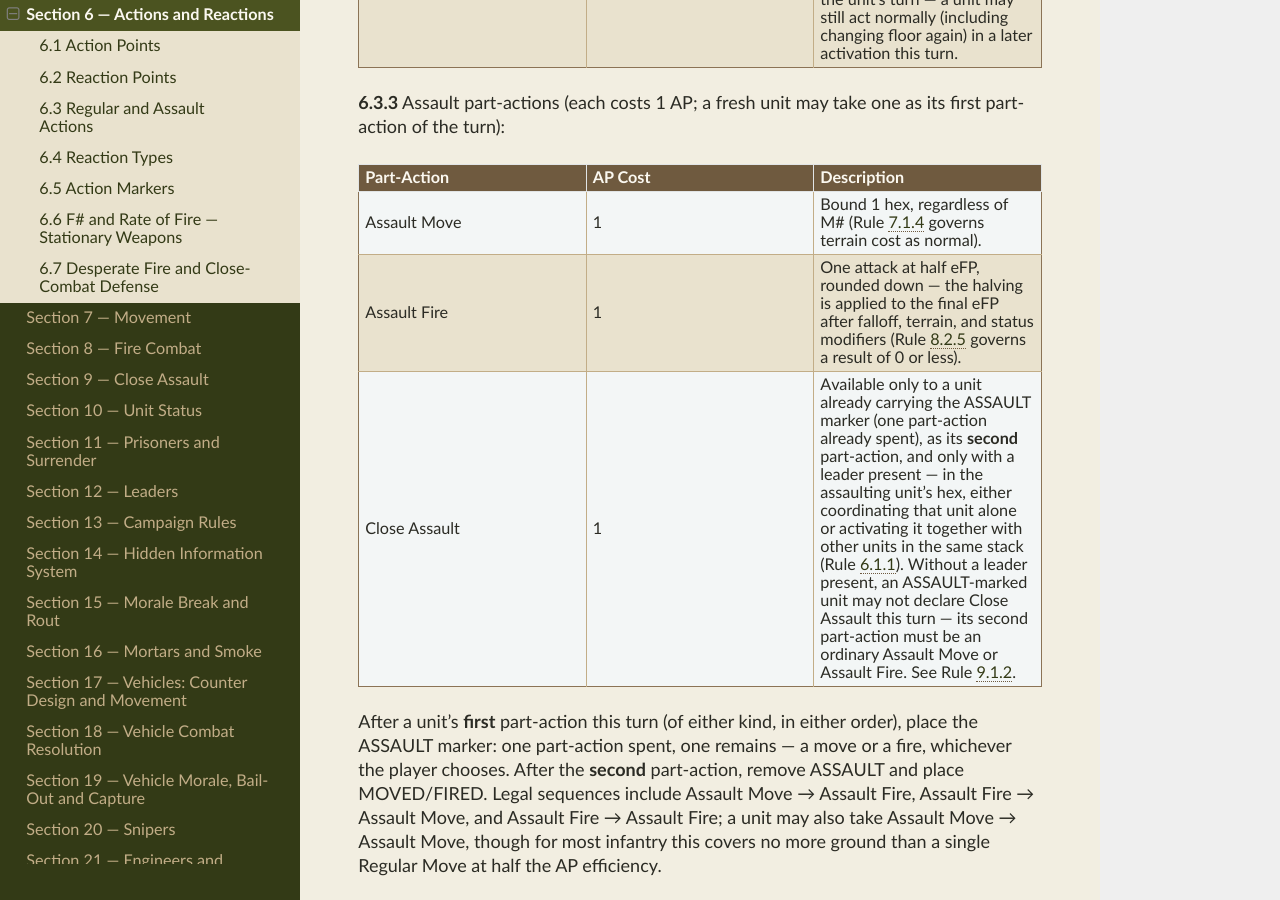
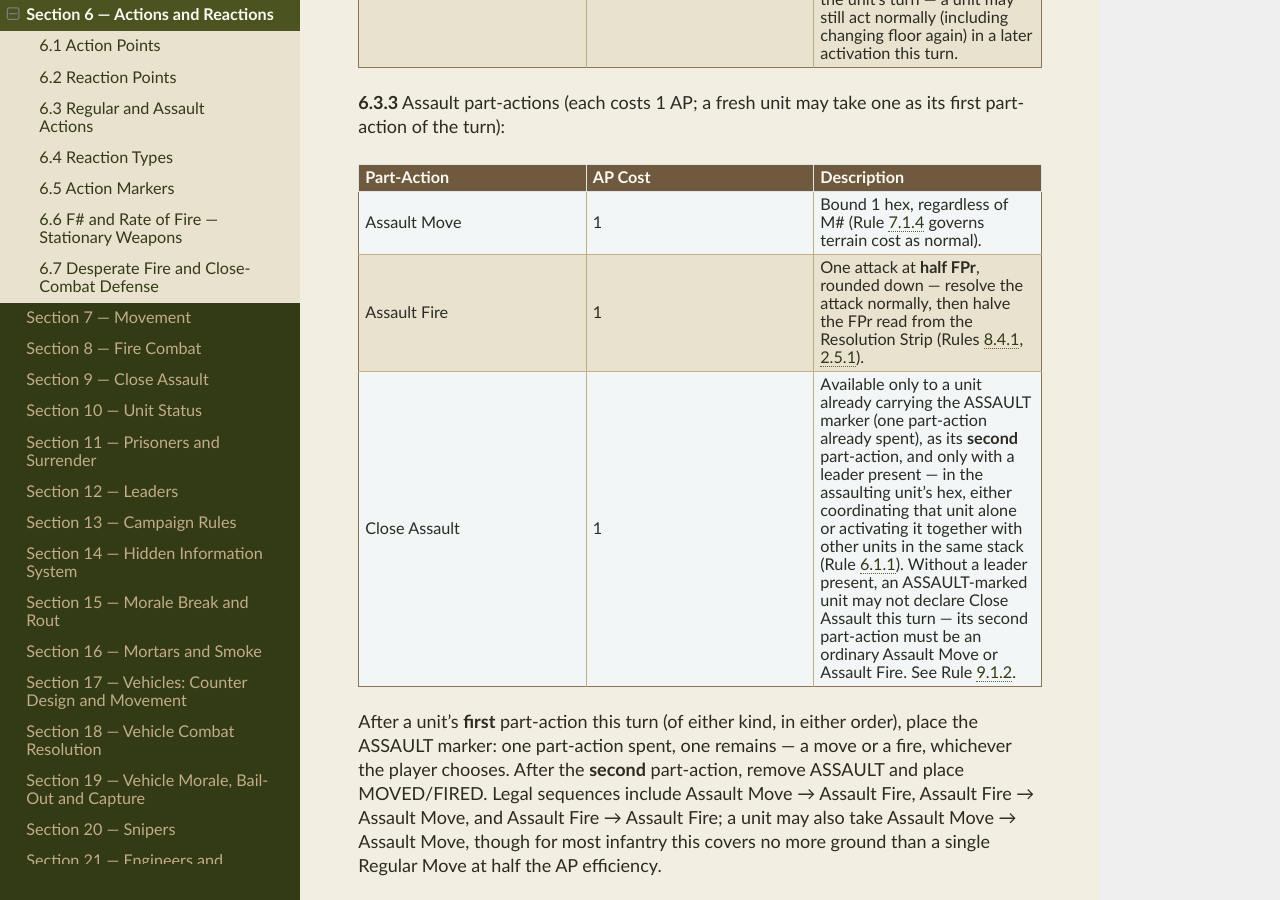
Before and after one commit to spugnoid/wdr-wargame, a Sphinx documentation site: the page built from docs/source/section_6__actions_and_reactions.rst, in a window 1280 px wide and 900 px high, scrolled down 2993 px. Built offline with Sphinx 7.4.7 and the Read the Docs theme 3.1.0, drawn with Linux system fonts in a browser that asks for light colours; some of the changed text lies outside the part shown.

Commit message:
Halve Assault Fire's FPr, not its eFP
Halving before the Resolution Strip meant compression cushioned the
penalty, and cushioned it more the larger the attack. A lone squad at
eFP 7 lost 4 FPr for firing on the move; a three-unit stack at eFP 30
lost 2. Section 6 frames Regular Fire as the full-effect option a unit
pays for by ending its turn, and for a stack that premium had all but
disappeared -- the Assault economy strictly dominated.

Same root cause as the leader Direct Fire regression fixed alongside it:
a modifier applied before a banded lookup gets swallowed by the bands.
The fix is the same shape. Resolve the attack normally through the strip,
then halve the FPr that comes out of it, rounding down per 2.5.1.

"Half strength" now means half of the number that actually reaches the
dice, at every size: the penalty is 43-50% of full FPr across the whole
range rather than 57% at eFP 7 falling to 18% at eFP 30.

Applies equally to reaction fire, which 6.2.3 and 8.10.1 resolve as an
Assault Fire, and to Desperate Fire (6.7.1). Updated in all six places
the halving is stated: 6.3.3's action table, 6.2.3, 6.7.1, 8.10.1 and
its example, 2.5.2's index of halving rules, and the glossary.

sphinx -W clean.

Co-Authored-By: Claude Opus 5 <noreply@anthropic.com>
Claude-Session: https://claude.ai/code/session_015yXELFrfaqQ4wwWFdrsDSf

```diff
--- a/docs/source/section_1__introduction_and_components.rst
+++ b/docs/source/section_1__introduction_and_components.rst
@@ -157,7 +157,7 @@ The following terms are used throughout this document. Each term is defined here
 
 **Advance movement —**  The default, undeclared way of taking a Move action: up to a unit's full M# allowance, spending Movement Points per the Rule 7.2 terrain chart. Rule 7.1.
 
-**Assault economy —**  A unit's reduced-effect alternative to a Regular action: up to two part-actions (Assault Move, 1 hex regardless of M#; Assault Fire, half eFP) in either order. Rule 6.3.3.
+**Assault economy —**  A unit's reduced-effect alternative to a Regular action: up to two part-actions (Assault Move, 1 hex regardless of M#; Assault Fire, half FPr) in either order. Rule 6.3.3.
 
 **F# —**  Rate of Fire. The number of times a unit may fire at full eFP in one turn while stationary: 1 for the great majority of units (any further fire comes only from the reduced-effect Assault economy, Rule 6.3.3), 2 for a bipod- or light-tripod-mounted MG, 3 for a tripod-deployed MG, 2 for a deployed mortar (Rule 6.6.2).
 
--- a/docs/source/section_2__game_scale_and_conventions.rst
+++ b/docs/source/section_2__game_scale_and_conventions.rst
@@ -163,13 +163,13 @@ With Deepest Regret... uses a specific counter notation for firepower and fallof
 
    **Example:** A rule that halves Alpha's eFP without mentioning rounding uses round-down by default: an eFP of 5 halves to 2, not 3, unless that rule states a minimum.
 
-**2.5.2**  Rules that use this convention: Suppressed movement (half M#, round down, minimum 1, Rule 10.1), grenade-phase cover (halved, round down, Rule 9.3.5), flamethrower cover (halved, round down, Rule 21.5.3), and Assault Fire (half eFP, round down, Rule 6.3.3).
+**2.5.2**  Rules that use this convention: Suppressed movement (half M#, round down, minimum 1, Rule 10.1), grenade-phase cover (halved, round down, Rule 9.3.5), flamethrower cover (halved, round down, Rule 21.5.3), and Assault Fire (half FPr, round down, Rule 6.3.3).
 
 .. container:: rule-guide
 
    **Why:** Indexes every halving rule in the book that runs on the standard convention, so a player can confirm at a glance which specific rules 2.5.1 governs rather than hunting for them.
 
-   **Example:** Assault Fire's half-eFP rule (6.3.3) rounds down under 2.5.1's convention; this rule points to it, and to the other three, as the full list of places that convention is already in play.
+   **Example:** Assault Fire's half-FPr rule (6.3.3) rounds down under 2.5.1's convention; this rule points to it, and to the other three, as the full list of places that convention is already in play.
 
 **2.5.3**  Reaction Points (RP = round(AP / 2), Rule 5.3.4) is a deliberate, separately-made choice and is not affected by this convention — it keeps its own rounding.
 
--- a/docs/source/section_6__actions_and_reactions.rst
+++ b/docs/source/section_6__actions_and_reactions.rst
@@ -59,7 +59,7 @@ Section 6 — Actions and Reactions
 
    **Example:** Bravo could have fired on Alpha crossing hex A but chose to hold. Once Alpha moves on to hex B, that specific opportunity is gone — Bravo's player cannot retroactively claim it — though hex B is a brand-new window Bravo may react to if it still has RP and capacity.
 
-  - A unit using the ordinary (F1) economy reacts with an **Assault Fire** (Rule 6.3.3, half eFP): a fresh unit becomes ASSAULT-marked; an already ASSAULT-marked unit becomes MOVED/FIRED.
+  - A unit using the ordinary (F1) economy reacts with an **Assault Fire** (Rule 6.3.3, half FPr): a fresh unit becomes ASSAULT-marked; an already ASSAULT-marked unit becomes MOVED/FIRED.
   - A stationary weapon with F# greater than 1 (Rule 6.6) reacts at **full eFP**, expending one FIRED pip.
   - A unit already MOVED/FIRED may not react with Opportunity Fire (the sole exception is Desperate Fire against its own attackers, Rule 6.7.1).
 
@@ -158,7 +158,7 @@ A unit may react more than once per turn while it still has an unspent part-acti
      - Bound 1 hex, regardless of M# (Rule 7.1.4 governs terrain cost as normal).
    * - Assault Fire
      - 1
-     - One attack at half eFP, rounded down — the halving is applied to the final eFP after falloff, terrain, and status modifiers (Rule 8.2.5 governs a result of 0 or less).
+     - One attack at **half FPr**, rounded down — resolve the attack normally, then halve the FPr read from the Resolution Strip (Rules 8.4.1, 2.5.1).
    * - Close Assault
      - 1
      - Available only to a unit already carrying the ASSAULT marker (one part-action already spent), as its **second** part-action, and only with a leader present — in the assaulting unit's hex, either coordinating that unit alone or activating it together with other units in the same stack (Rule 6.1.1). Without a leader present, an ASSAULT-marked unit may not declare Close Assault this turn — its second part-action must be an ordinary Assault Move or Assault Fire. See Rule 9.1.2.
@@ -355,7 +355,7 @@ The following reactions are available to the non-active player during a reaction
 -----------------------------------------------
 
 
-**6.7.1**  A unit marked MOVED/FIRED that is the target of a declared Close Assault or Overrun may still take **Desperate Fire** against those incoming attackers only — one Assault Fire (half eFP, Rule 6.3.3), 1 RP, at the declaration window (Rule 5.5.2). It may not fire at any other target this turn.
+**6.7.1**  A unit marked MOVED/FIRED that is the target of a declared Close Assault or Overrun may still take **Desperate Fire** against those incoming attackers only — one Assault Fire (half FPr, Rule 6.3.3), 1 RP, at the declaration window (Rule 5.5.2). It may not fire at any other target this turn.
 
 .. container:: rule-guide
 
--- a/docs/source/section_8__fire_combat.rst
+++ b/docs/source/section_8__fire_combat.rst
@@ -441,13 +441,13 @@ The full procedure for any fire combat action:
 ---------------------------------
 
 
-**8.10.1**  Assault Fire (Rule 6.3.3) and reaction fire (Rule 6.2.3) are ordinary fire attacks resolved by this section, at half eFP rather than full — nothing else about their resolution differs. A stationary F#-greater-than-1 weapon's reaction (Rule 6.6) is a full-eFP attack instead, exactly like its own Regular Fire.
+**8.10.1**  Assault Fire (Rule 6.3.3) and reaction fire (Rule 6.2.3) are ordinary fire attacks resolved by this section, at **half FPr** rather than full — nothing else about their resolution differs. Resolve the attack normally to the point of reading the Resolution Strip (Rule 8.4.1), then halve the FPr, rounding down (Rule 2.5.1). A stationary F#-greater-than-1 weapon's reaction (Rule 6.6) is a full-eFP attack instead, exactly like its own Regular Fire.
 
 .. container:: rule-guide
 
    **Why:** Confirms that Assault Fire and reaction fire are not special resolution systems of their own — they're ordinary fire attacks under this whole section, just computed at half eFP, so nothing about grouping, the Resolution Strip, or the dice procedure needs a separate version for them.
 
-   **Example:** An Assault Fire at half eFP still goes through falloff calculation, potential grouping, the Resolution Strip, and the same three-dice roll — only the rFP value feeding into all of that is halved going in.
+   **Example:** An Assault Fire still goes through falloff calculation, potential grouping, the Resolution Strip and the same three-dice roll — only the FPr coming out of the strip is halved before it is added to the roll.
 
 **8.10.2**  A moving unit's own fire is unaffected by this rule — it is the attacker in that exchange, not the target. The -2 eFP penalty for firing *at* a moving target is Rule 7.5.2.
 
```
